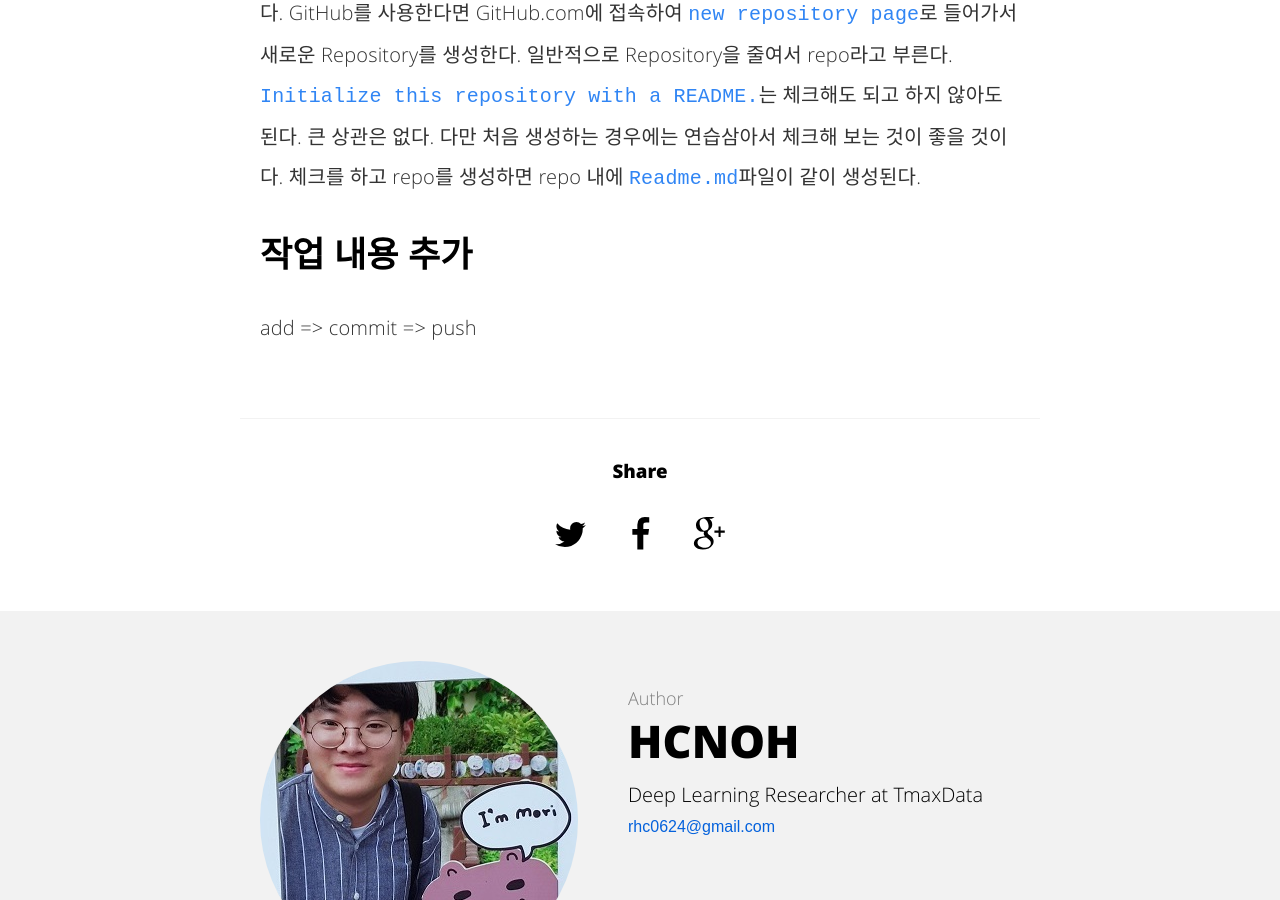
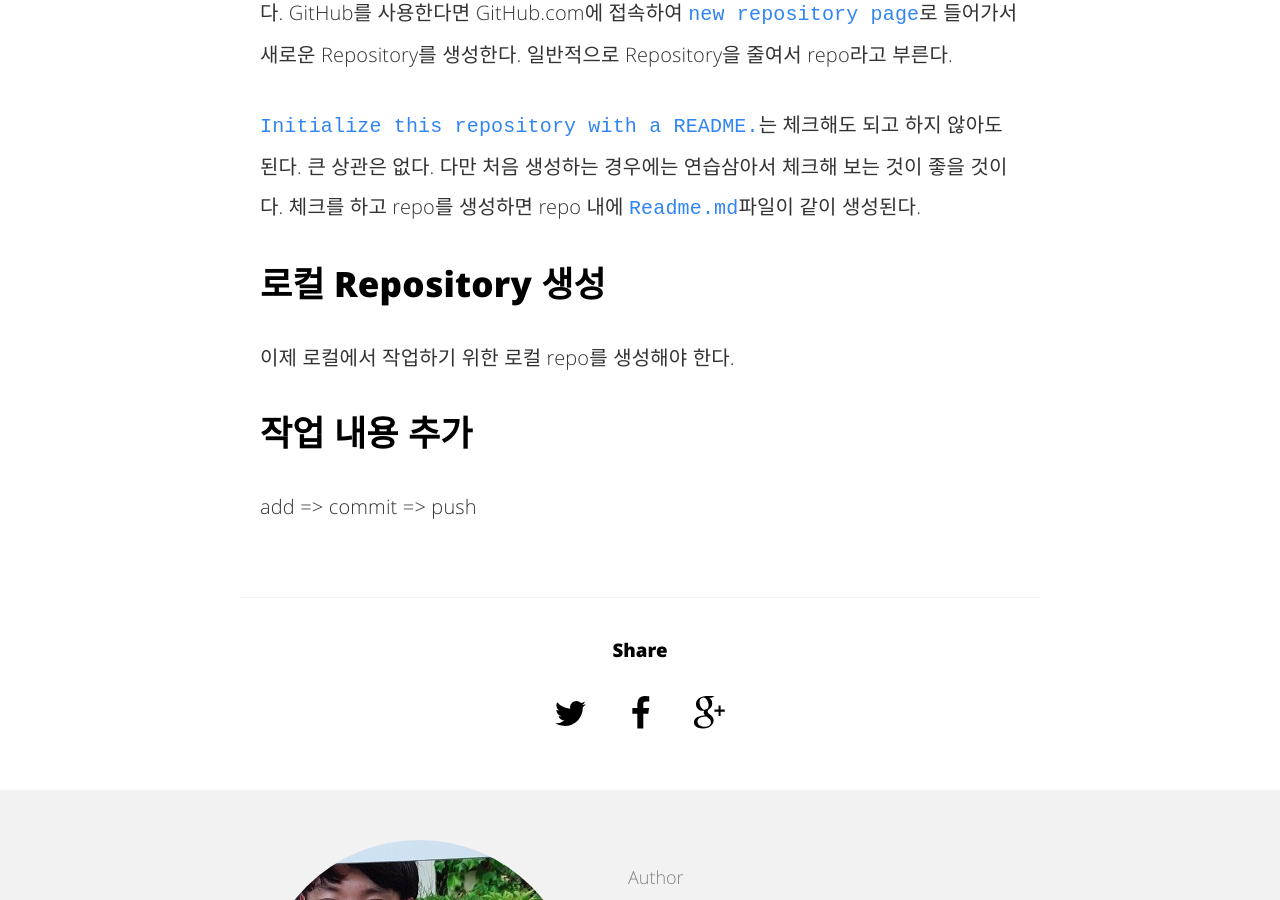
Before and after one commit to hcnoh/blog-prev, a Jekyll site: the page built from _posts/2018-08-20-git-basic-usage.md, in a window 1280 px wide and 900 px high, scrolled down 2631 px. Built offline with Jekyll 4.4.1, drawn with Linux system fonts in a browser that asks for light colours; comment, search, counter and statistics services are not loaded.

Commit message:
Update 2018-08-20-git-basic-usage.md

```diff
--- a/_posts/2018-08-20-git-basic-usage.md
+++ b/_posts/2018-08-20-git-basic-usage.md
@@ -17,11 +17,14 @@
 [https://rogerdudler.github.io/git-guide/index.ko.htm](https://rogerdudler.github.io/git-guide/index.ko.html)
 [https://nolboo.kim/blog/2013/10/06/github-for-beginner/](https://nolboo.kim/blog/2013/10/06/github-for-beginner/)
 
+
 ## Git이란?
 어떤 프로젝트를 여러 명의 개발자가 공동으로 작업하는 경우를 생각해보자. 어떤 개발자 A가 특정 소스코드를 작업하고 있을때 다른 개발자 B가 동시에 이 소스코드에서 작업을 수행하기 시작한다. A는 작업을 완료하여 저장하여 서버에 업로드를 하였고 B는 여전히 이전 소스코드에 작업을 하고 있다. B가 작업을 끝내고 업로드를 하는 순간 A가 작업한 내용은 지워지던가 아니면 중복되게 될 것이다. 따라서 이러한 공동 작업 환경에서는 버전 관리가 매우 중요한 이슈가 될 것이다. 이러한 프로젝트의 버전을 관리해주는 소프트웨어가 바로 Git이다.
 
+
 ## Git 작업의 구성 요소
 Git 작업의 구성 요소는 크게 로컬 Repository와 온라인 Repository로 나뉘어진다. 온라인 Repository가 origin이 되어서 여러 명의 개발자들이 자신들의 로컬 Repository로 branch를 따와서 작업을 하여 자신만의 버전을 만든다. 작업을 끝낸 후에 프로젝트의 메인 디렉토리인 master branch에 자신들의 branch를 합친다.
+
 
 ## Git 초기 설정
 일단 Git이 설치가 되었다면 자신의 로컬 컴퓨터에서 Git의 config를 설정함으로써 초기 설정을 수행할 수 있다. 이 작업을 위해서는 GitHub (현재 우리 연구소에서는 업무용으로 GitLab을 사용한다.)의 계정이 필요하다.
@@ -33,9 +36,16 @@
 {% endhighlight %}
 여기서 이메일과 이름이 GitHub 계정을 생성할 때 사용한 정보들과 일치한다는 점을 기억하자. 이러한 config 설정을 통해 commit하는 과정에서 매번 저런 정보들을 타이핑할 필요가 없을 것이다.
 
+
 ## 온라인 Repository 생성
 Git으로 작업을 수행하기 위해서는 origin이 될 온라인 Repository의 생성이 선행되어야 한다. GitHub를 사용한다면 GitHub.com에 접속하여 `new repository page`로 들어가서 새로운 Repository를 생성한다. 일반적으로 Repository을 줄여서 repo라고 부른다.
+
 `Initialize this repository with a README.`는 체크해도 되고 하지 않아도 된다. 큰 상관은 없다. 다만 처음 생성하는 경우에는 연습삼아서 체크해 보는 것이 좋을 것이다. 체크를 하고 repo를 생성하면 repo 내에 `Readme.md`파일이 같이 생성된다.
+
+
+## 로컬 Repository 생성
+이제 로컬에서 작업하기 위한 로컬 repo를 생성해야 한다.
+
 
 ## 작업 내용 추가
 add => commit => push
```
